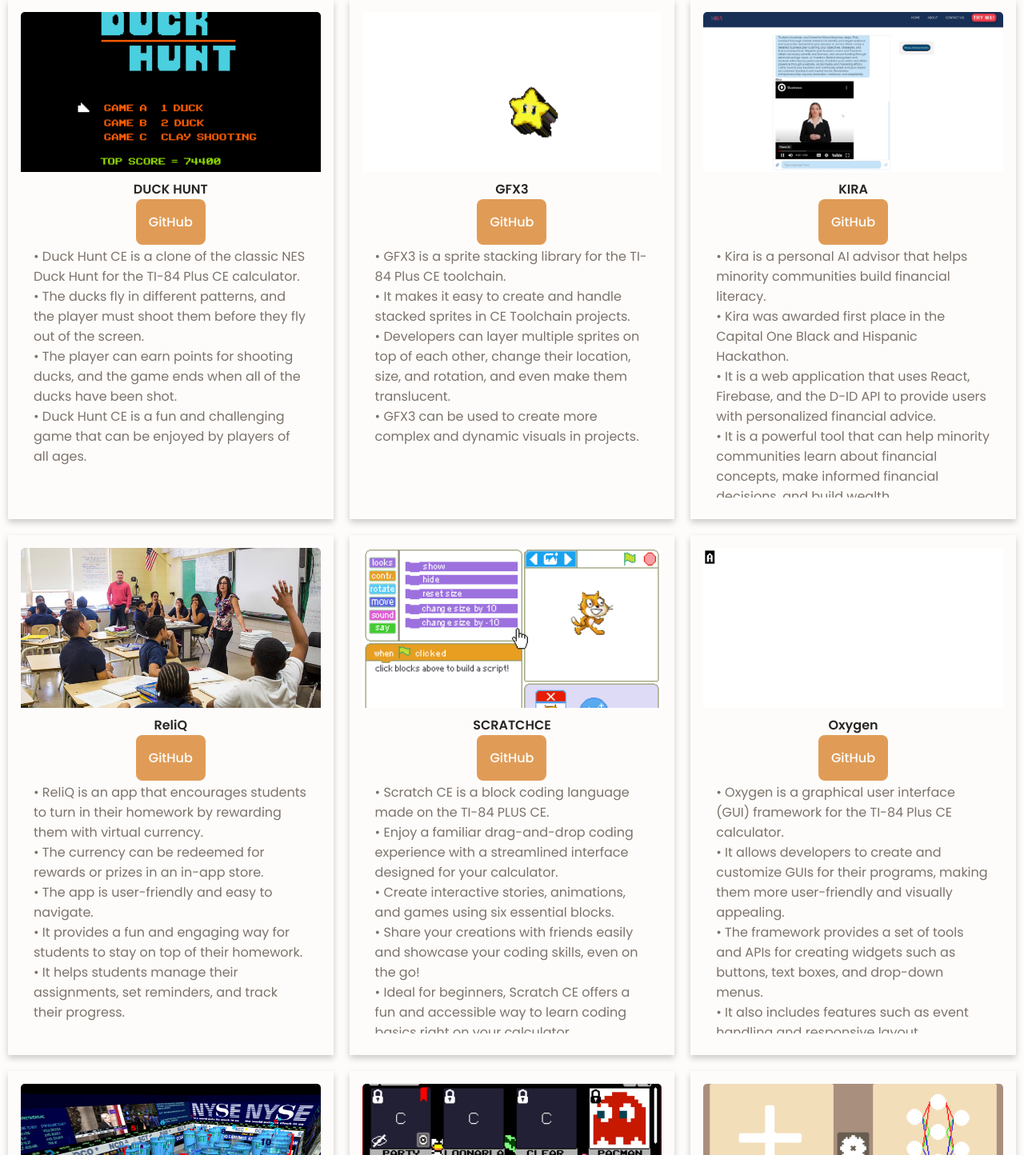
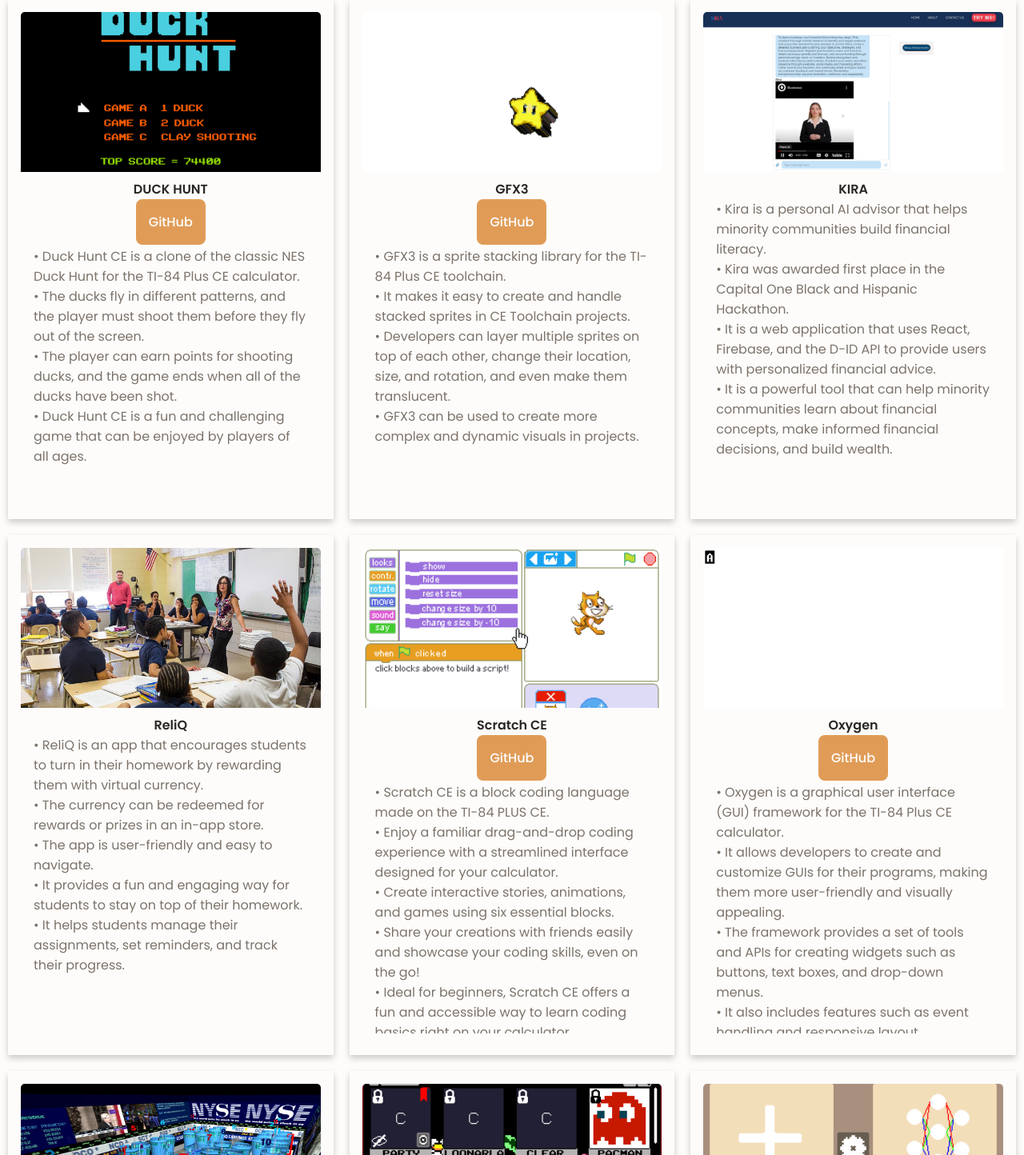
Before and after one commit to AlvajoyAsante/My-Portfolio, a Django app: page / in a window 1280 px wide. Shown: the part 5056-6500 px from the top of the page at 80% size. Run offline with Django 5.2, Linux system fonts and the light colour scheme.

Commit message:
update ignored files

```diff
--- a/personal_portfolio/app.yaml
+++ b/personal_portfolio/app.yaml
@@ -18,5 +18,5 @@
 #   max_concurrent_requests: 5
 
 basic_scaling:
-  idle_timeout: 1m
+  idle_timeout: 3m
   max_instances: 1
--- a/personal_portfolio/main.py
+++ b/personal_portfolio/main.py
@@ -1,3 +1,8 @@
+import os
 from personal_portfolio.wsgi import application
 
 app =  application
+
+
+if __name__ == "__main__":
+    app.run(debug=True, host="0.0.0.0", port=int(os.environ.get("PORT", 8080)))
--- a/personal_portfolio/pages/views.py
+++ b/personal_portfolio/pages/views.py
@@ -19,4 +19,3 @@
     }
 
     return HttpResponse(render(request, "pages/home.html", context))
-    # return HttpResponse("Hello Viewers! We are testing how traffic is split")
--- a/personal_portfolio/personal_portfolio/settings.py
+++ b/personal_portfolio/personal_portfolio/settings.py
@@ -29,7 +29,7 @@
 # SECURITY WARNING: don't run with debug turned on in production!
 DEBUG = True
 
-ALLOWED_HOSTS = ['my-portfolio-408919.uc.r.appspot.com',]
+ALLOWED_HOSTS = ["*"]
 
 
 # Application definition
--- a/personal_portfolio/personal_portfolio/urls.py
+++ b/personal_portfolio/personal_portfolio/urls.py
@@ -14,12 +14,10 @@
     1. Import the include() function: from django.urls import include, path
     2. Add a URL to urlpatterns:  path('blog/', include('blog.urls'))
 """
-from django.conf import settings
-from django.conf.urls.static import static
-from django.contrib import admin
+
 from django.urls import include, path
 from pages import views
 
 urlpatterns = [
     path("", views.home, name='home'),
-] + static(settings.STATIC_URL, document_root=settings.STATIC_ROOT)
+]
--- a/personal_portfolio/requirements.txt
+++ b/personal_portfolio/requirements.txt
@@ -1 +1,3 @@
-django==4.2.4; python_version >= '3.9'
+python_version >= '3.9'
+django==4.2.4
+gunicorn==20.1.0
--- a/personal_portfolio/templates/base.html
+++ b/personal_portfolio/templates/base.html
@@ -10,16 +10,16 @@
     <title>Alvajoy's Portfolio</title>
 
     <!--==================== WEBSITE ICON ====================-->
-    <link rel="icon" href="{% static 'img/icon.png' %}">
+    <link rel="icon" href="https://storage.googleapis.com/my-portfolio-408919_cloudbuild/static/img/icon.png">
 
     <!--==================== UNICONS ====================-->
     <link rel="stylesheet" href="https://unicons.iconscout.com/release/v3.0.6/css/line.css" />
 
     <!--==================== SWIPER CSS====================-->
-    <link rel="stylesheet" href="{% static 'css/swiper-bundle.min.css' %}" />
+    <link rel="stylesheet" href="https://storage.googleapis.com/my-portfolio-408919_cloudbuild/static/css/swiper-bundle.min.css" />
 
     <!--==================== CSS ==========-->
-    <link rel="stylesheet" href="{% static 'css/style.css' %}" />
+    <link rel="stylesheet" href="https://storage.googleapis.com/my-portfolio-408919_cloudbuild/static/css/style.css" />
 
 
 </head>
--- a/personal_portfolio/templates/pages/about.html
+++ b/personal_portfolio/templates/pages/about.html
@@ -7,7 +7,8 @@
     <span class="section__subtitle">My introduction</span>
 
     <div class="about__container container grid">
-        <img src="{% static 'img/headshot_rv.jpg' %}" alt="" class="about__img" />
+
+        <img src="https://storage.googleapis.com/my-portfolio-408919_cloudbuild/static/img/headshot_rv.jpg" alt="" class="about__img" />
 
         <div class="about__data">
             <p class="about__description">
@@ -38,7 +39,7 @@
 
             <div class="about__buttons">
                 <!--==================== Change your CV ====================-->
-                <a download="" href="{% static 'pdf/resume_alvajoy_asante_november_2023.pdf' %}" class="button button--flex"
+                <a download="" href="https://storage.googleapis.com/my-portfolio-408919_cloudbuild/static/pdf/resume_alvajoy_asante_november_2023.pdf" class="button button--flex"
                     target="_blank">
                     Download CV
                     <i class="uil uil-download-alt button__icon"></i>
--- a/personal_portfolio/templates/pages/header.html
+++ b/personal_portfolio/templates/pages/header.html
@@ -4,7 +4,7 @@
 <header class="header" id="header">
     <nav class="nav container">
         <a href="#" class="nav__logo">
-            <img src="{% static 'img/icon.png' %}" class="nav_icon"></img>
+            <img src="https://storage.googleapis.com/my-portfolio-408919_cloudbuild/static/img/icon.png" class="nav_icon"></img>
         </a>
 
         <div class="nav__menu" id="nav-menu">
--- a/personal_portfolio/templates/pages/home.html
+++ b/personal_portfolio/templates/pages/home.html
@@ -45,9 +45,9 @@
 </a>
 
 <!--==================== SWIPER JS ====================-->
-<script src="{% static 'js/swiper-bundle.min.js' %}"></script>
+<script src="https://storage.googleapis.com/my-portfolio-408919_cloudbuild/static/js/swiper-bundle.min.js"></script>
 
 <!--==================== MAIN JS ====================-->
-<script src="{% static 'js/main.js' %}"></script>
+<script src="https://storage.googleapis.com/my-portfolio-408919_cloudbuild/static/js/main.js"></script>
 
 {% endblock page_content %}
--- a/personal_portfolio/templates/pages/main_info.html
+++ b/personal_portfolio/templates/pages/main_info.html
@@ -42,7 +42,7 @@
                             Insert your image in the Img folder and Change your image |
                             Center your image with X: horizontal, Y: vertical
                         ====================-->
-                        <image class="home__blob-img" x="0" y="-10" href="{% static 'img/headshot.jpg' %}" />
+                        <image class="home__blob-img" x="0" y="-10" href="https://storage.googleapis.com/my-portfolio-408919_cloudbuild/static/img/headshot.jpg" />
                     </g>
                 </svg>
             </div>
--- a/personal_portfolio/templates/pages/portfolio.html
+++ b/personal_portfolio/templates/pages/portfolio.html
@@ -10,11 +10,11 @@
     <div class="row">
         <div class="column">
             <div class="card">
-                <img src="{% static 'img/projects/duckhunt.png' %}" alt="DUCKHUNT" style="width:100%">
+                <img src="https://storage.googleapis.com/my-portfolio-408919_cloudbuild/static/img/projects/duckhunt.png" alt="DUCKHUNT" style="width:100%">
                 <div class="card-container">
                     <h4><b>DUCK HUNT</b></h4>
                     <div class="links">
-                        <a href="" class="button" target="_blank">GitHub</a>
+                        <a href="https://github.com/Overload02/DuckHunt" class="button" target="_blank">GitHub</a>
                     </div>
 
                     <p>
@@ -31,11 +31,11 @@
 
         <div class="column">
             <div class="card">
-                <img src="{% static 'img/projects/gfx3.png' %}" alt="gfx3" style="width:100%">
+                <img src="https://storage.googleapis.com/my-portfolio-408919_cloudbuild/static/img/projects/gfx3.png" alt="gfx3" style="width:100%">
                 <div class="card-container">
                     <h4><b>GFX3</b></h4>
                     <div class="links">
-                        <a href="" class="button" target="_blank">GitHub</a>
+                        <a href="https://github.com/Overload02/GFX3" class="button" target="_blank">GitHub</a>
                     </div>
                     <p>
                         • GFX3 is a sprite stacking library for the TI-84 Plus CE toolchain.<br />
@@ -50,11 +50,11 @@
 
         <div class="column">
             <div class="card">
-                <img src="{% static 'img/projects/kira.png' %}" alt="kira" style="width:100%">
+                <img src="https://storage.googleapis.com/my-portfolio-408919_cloudbuild/static/img/projects/kira.png" alt="kira" style="width:100%">
                 <div class="card-container">
                     <h4><b>KIRA</b></h4>
                     <div class="links">
-                        <a href="" class="button" target="_blank">GitHub</a>
+                        <!-- <a href="" class="button" target="_blank">GitHub</a> -->
                     </div>
                     <p>
                         • Kira is a personal AI advisor that helps minority communities build financial literacy.<br />
@@ -70,11 +70,11 @@
 
         <div class="column">
             <div class="card">
-                <img src="{% static 'img/projects/reliq.jpg' %}" alt="ReliQ" style="width:100%">
+                <img src="https://storage.googleapis.com/my-portfolio-408919_cloudbuild/static/img/projects/reliq.jpg" alt="ReliQ" style="width:100%">
                 <div class="card-container">
                     <h4><b>ReliQ</b></h4>
                     <div class="links">
-                        <a href="" class="button" target="_blank">GitHub</a>
+                        <!-- <a href="" class="button" target="_blank">GitHub</a> -->
                     </div>
                     <p>
                         • ReliQ is an app that encourages students to turn in their homework by rewarding them with
@@ -90,11 +90,11 @@
 
         <div class="column">
             <div class="card">
-                <img src="{% static 'img/projects/scratch_ce.png' %}" alt="SCRATCH" style="width:100%">
+                <img src="https://storage.googleapis.com/my-portfolio-408919_cloudbuild/static/img/projects/scratch_ce.png" alt="SCRATCH" style="width:100%">
                 <div class="card-container">
-                    <h4><b>SCRATCHCE</b></h4>
+                    <h4><b>Scratch CE</b></h4>
                     <div class="links">
-                        <a href="" class="button" target="_blank">GitHub</a>
+                        <a href="https://github.com/Overload02/Scratch-CE" class="button" target="_blank">GitHub</a>
                     </div>
                     <p>
                         • Scratch CE is a block coding language made on the TI-84 PLUS CE.<br />
@@ -113,11 +113,11 @@
 
         <div class="column">
             <div class="card">
-                <img src="{% static 'img/projects/oxygen.png' %}" alt="Oxygen" style="width:100%">
+                <img src="https://storage.googleapis.com/my-portfolio-408919_cloudbuild/static/img/projects/oxygen.png" alt="Oxygen" style="width:100%">
                 <div class="card-container">
                     <h4><b>Oxygen</b></h4>
                     <div class="links">
-                        <a href="" class="button" target="_blank">GitHub</a>
+                        <a href="https://github.com/Overload02/Oxygen" class="button" target="_blank">GitHub</a>
                     </div>
                     <p>
                         • Oxygen is a graphical user interface (GUI) framework for the TI-84 Plus CE calculator.<br />
@@ -134,12 +134,12 @@
 
         <div class="column">
             <div class="card">
-                <img src="{% static 'img/projects/vtf.png' %}" alt="VFX" style="width:100%">
+                <img src="https://storage.googleapis.com/my-portfolio-408919_cloudbuild/static/img/projects/vtf.png" alt="VFX" style="width:100%">
                 <div class="card-container">
                     <h4><b>
                             Virtual Trading Floor (VFX)</b></h4>
                     <div class="links">
-                        <a href="" class="button" target="_blank">GitHub</a>
+                        <!-- <a href="" class="button" target="_blank">GitHub</a> -->
                     </div>
                     <p>
                         • Virtual Trading Floor is a program that simulates a real-world trading floor.<br />
@@ -157,11 +157,11 @@
 
         <div class="column">
             <div class="card">
-                <img src="{% static 'img/projects/xenon.gif' %}" alt="Xenon" style="width:100%">
+                <img src="https://storage.googleapis.com/my-portfolio-408919_cloudbuild/static/img/projects/xenon.gif" alt="Xenon" style="width:100%">
                 <div class="card-container">
                     <h4><b>Xenon</b></h4>
                     <div class="links">
-                        <a href="" class="button" target="_blank">GitHub</a>
+                        <a href="https://github.com/Overload02/Xenon" class="button" target="_blank">GitHub</a>
                     </div>
                     <p>
                         • Xenon is a command line and graphical user interface (GUI) shell for the TI-84 Plus CE
@@ -180,12 +180,12 @@
 
         <div class="column">
             <div class="card">
-                <img src="{% static 'img/projects/neural.png' %}" alt="Neural" style="width:100%">
+                <img src="https://storage.googleapis.com/my-portfolio-408919_cloudbuild/static/img/projects/neural.png" alt="Neural" style="width:100%">
                 <div class="card-container">
                     <h4><b>
                             Neural</b></h4>
                     <div class="links">
-                        <a href="" class="button" target="_blank">GitHub</a>
+                        <a href="https://github.com/Overload02/Neural" class="button" target="_blank">GitHub</a>
                     </div>
                     <p>
                         • Neural is a coevolutionary network for the CE calculator that detects numbers using the MNIST
```
Also changed, not shown: 2 other files.
